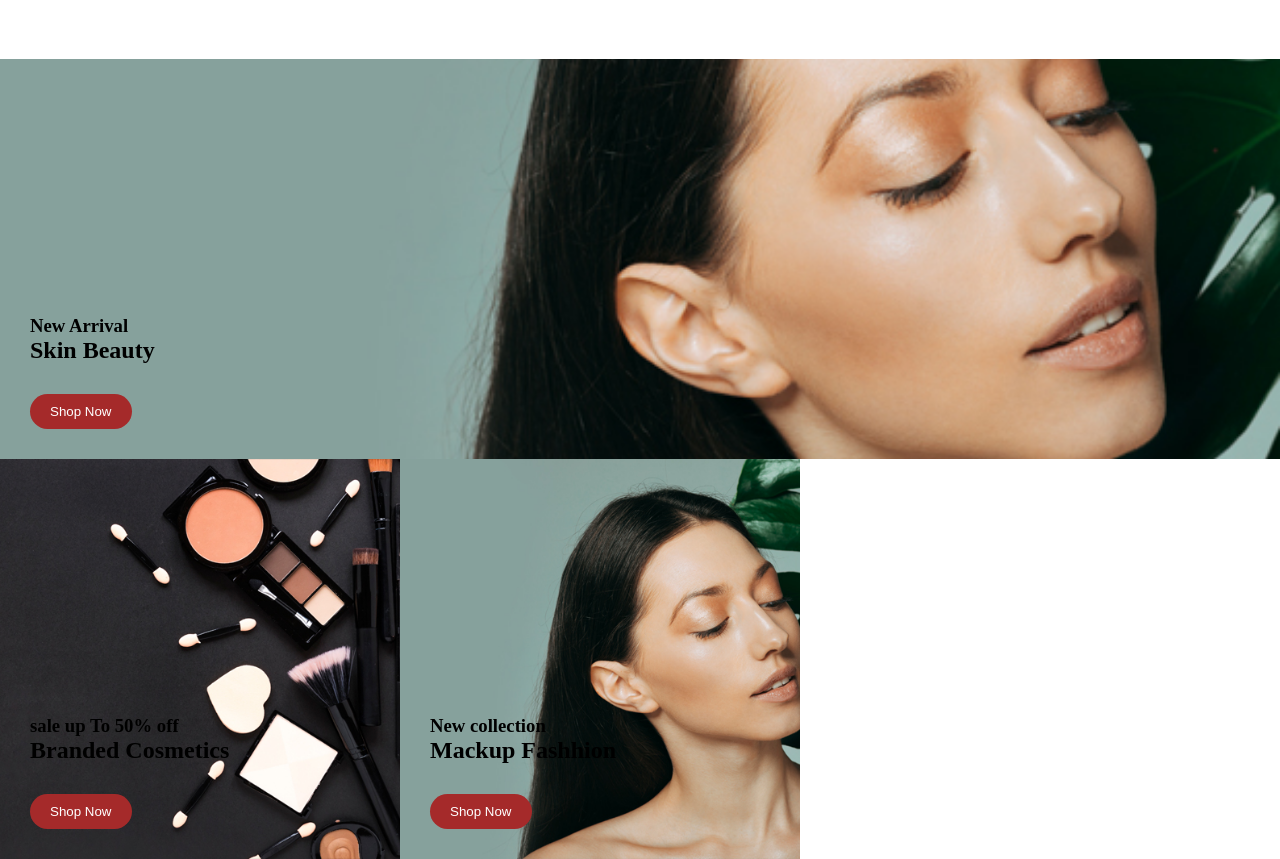
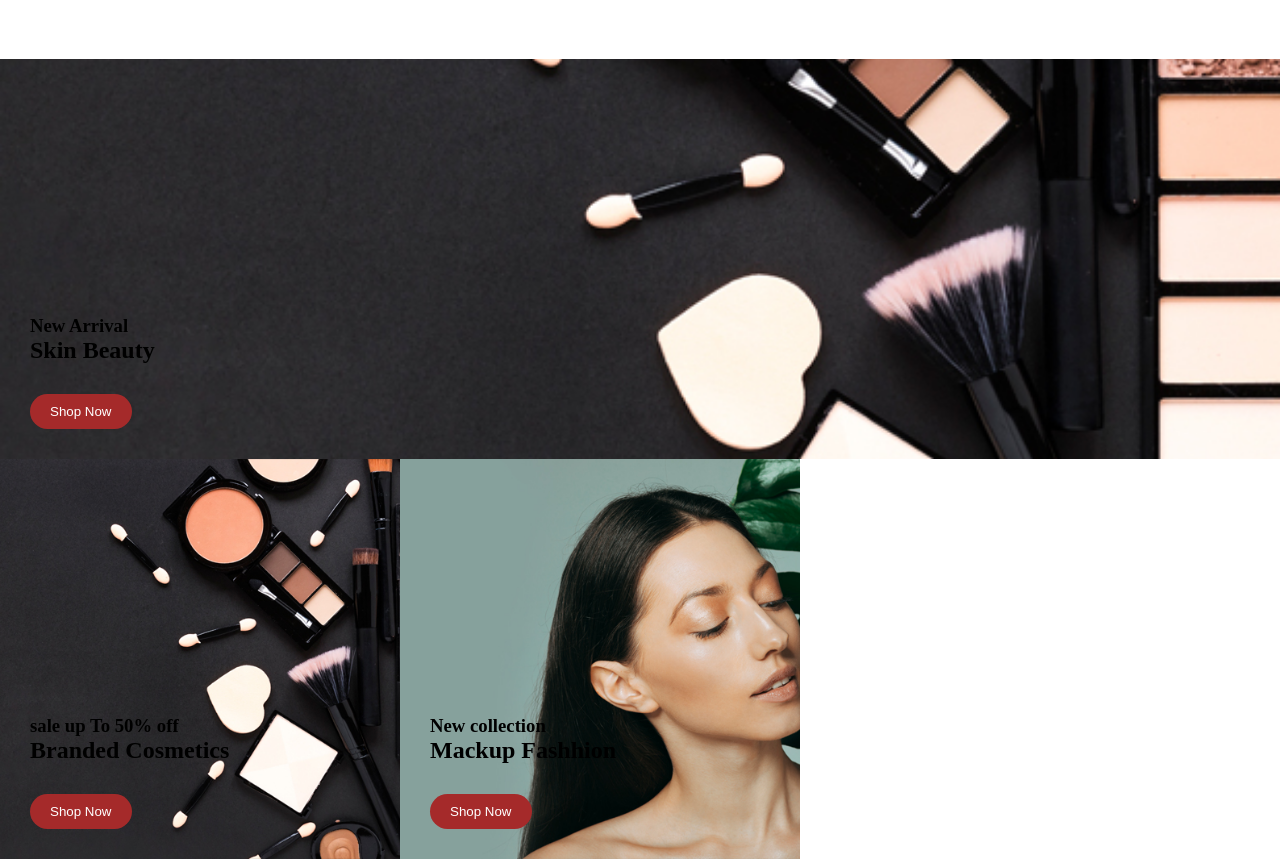
Before and after one commit to rakawai/E-Commerce-Kosmetik, a plain HTML site: page index.html in a window 1280 px wide. Shown: the part 1240-2099 px from the top of the page. Drawn offline with nearby package versions, Linux system fonts and the light colour scheme.

Commit message:
Update style.css

```diff
--- a/style.css
+++ b/style.css
@@ -113,7 +113,7 @@ box-sizing: border-box;
  }
 
  .koleksi .card{
-    background-image: url(banner1.jpg);
+    background-image: url(banner2.jpg);
     height: 400px;
     width: 400px;
     background-size: cover;
```
